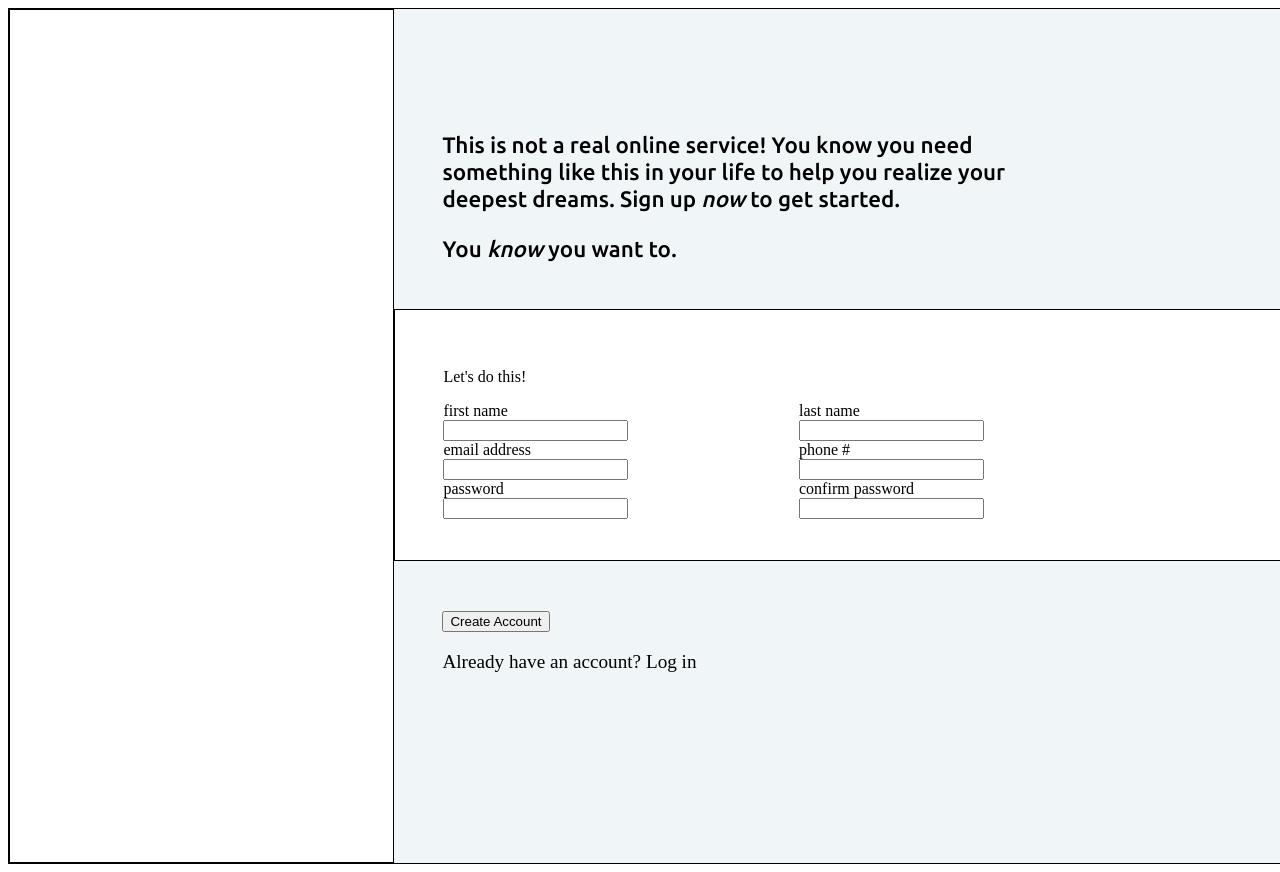
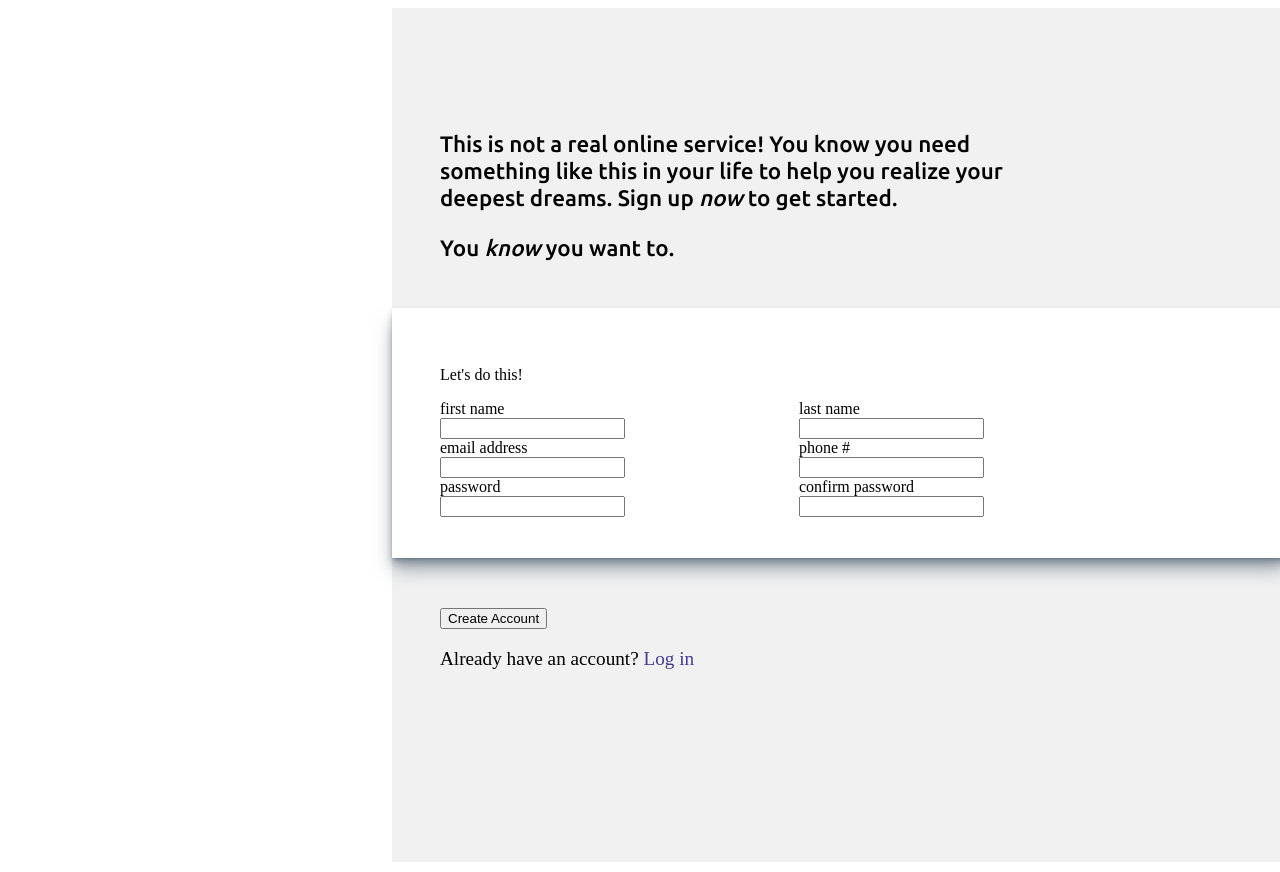
Before and after one commit to teokafor/odin-form, a plain HTML site: page index.html in a window 1280 px wide. Drawn offline with Linux system fonts and the light colour scheme.

Commit message:
Second iteration of styles for form and CTA.

```diff
--- a/styles.css
+++ b/styles.css
@@ -14,8 +14,21 @@
     font-style: normal;
 }
 
+:root {
+    --shadow-color: 210deg 14% 41%;
+    --shadow-elevation-low:
+    0px 0.6px 0.8px hsl(var(--shadow-color) / 0.28),
+    0px 1.2px 1.5px -0.8px hsl(var(--shadow-color) / 0.39),
+    0px 2.8px 3.5px -1.6px hsl(var(--shadow-color) / 0.49);
+    --shadow-elevation-medium:
+      0px 0.6px 0.8px hsl(var(--shadow-color) / 0.3),
+      0px 2.6px 3.3px -0.5px hsl(var(--shadow-color) / 0.38),
+      -0.1px 6.1px 7.7px -1.1px hsl(var(--shadow-color) / 0.46),
+      -0.2px 13.9px 17.5px -1.6px hsl(var(--shadow-color) / 0.54);
+  }
+
 div {
-    border: solid 1px;
+    /* border: solid 1px; */
 }
 
 .main-container {
@@ -36,7 +49,7 @@ div {
     display: flex;
     flex-direction: column;
     justify-content: center;
-    background-color: rgb(240, 246, 247);
+    background-color: #f1f1f1;
 
     border: none;
 }
@@ -60,6 +73,9 @@ div {
     display: flex;
     flex-direction: column;
     justify-content: center;
+
+    box-shadow: var(--shadow-elevation-medium);
+    border: none;
 }
 
 .cta-container {
@@ -114,3 +130,19 @@ label {
 input {
 
 }
+
+p > span {
+    color: #413b91;
+}
+
+
+input[type="submit"] {
+    border-radius: 5px;
+    padding: 12px 48px;
+    background-color: #413b91;
+    border: none;
+    color: white;
+    font-size: 1rem;
+
+    box-shadow: var(--shadow-elevation-medium);
+}
```
